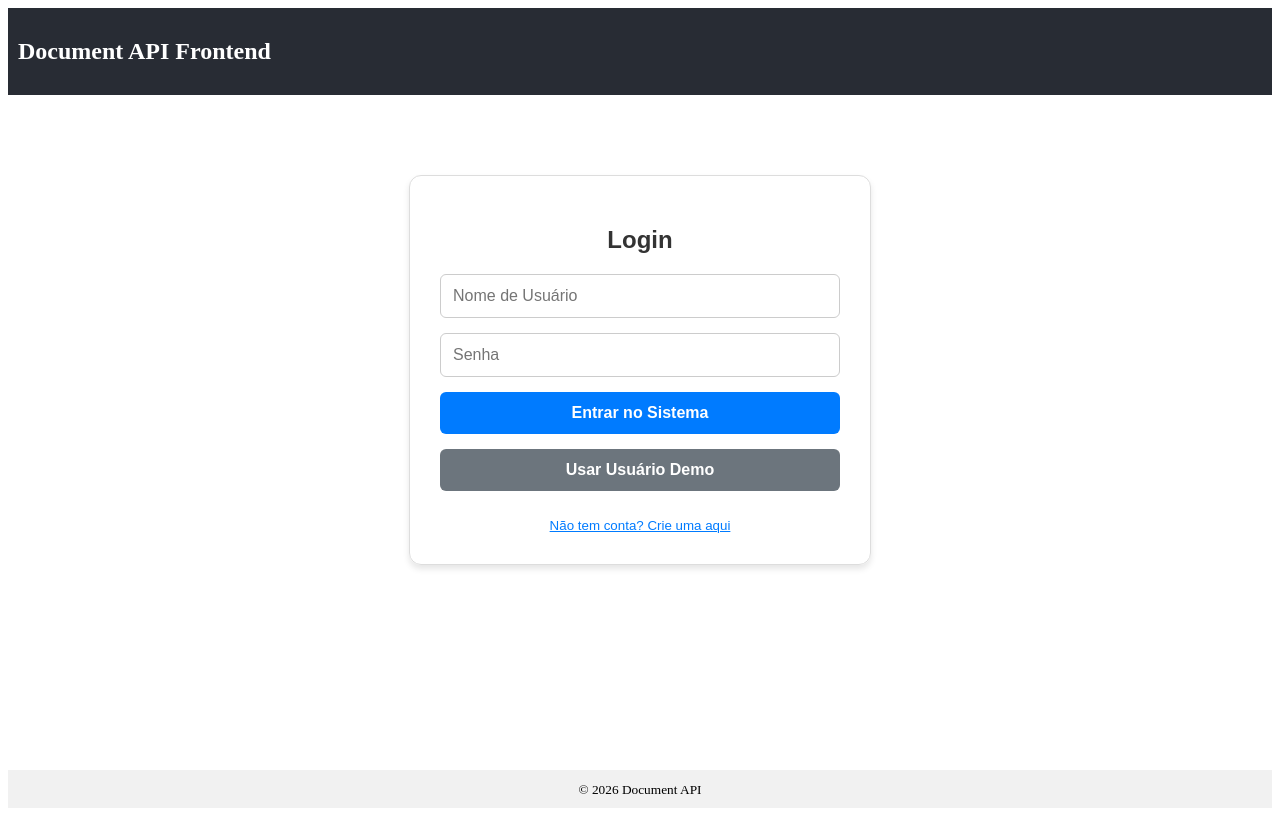
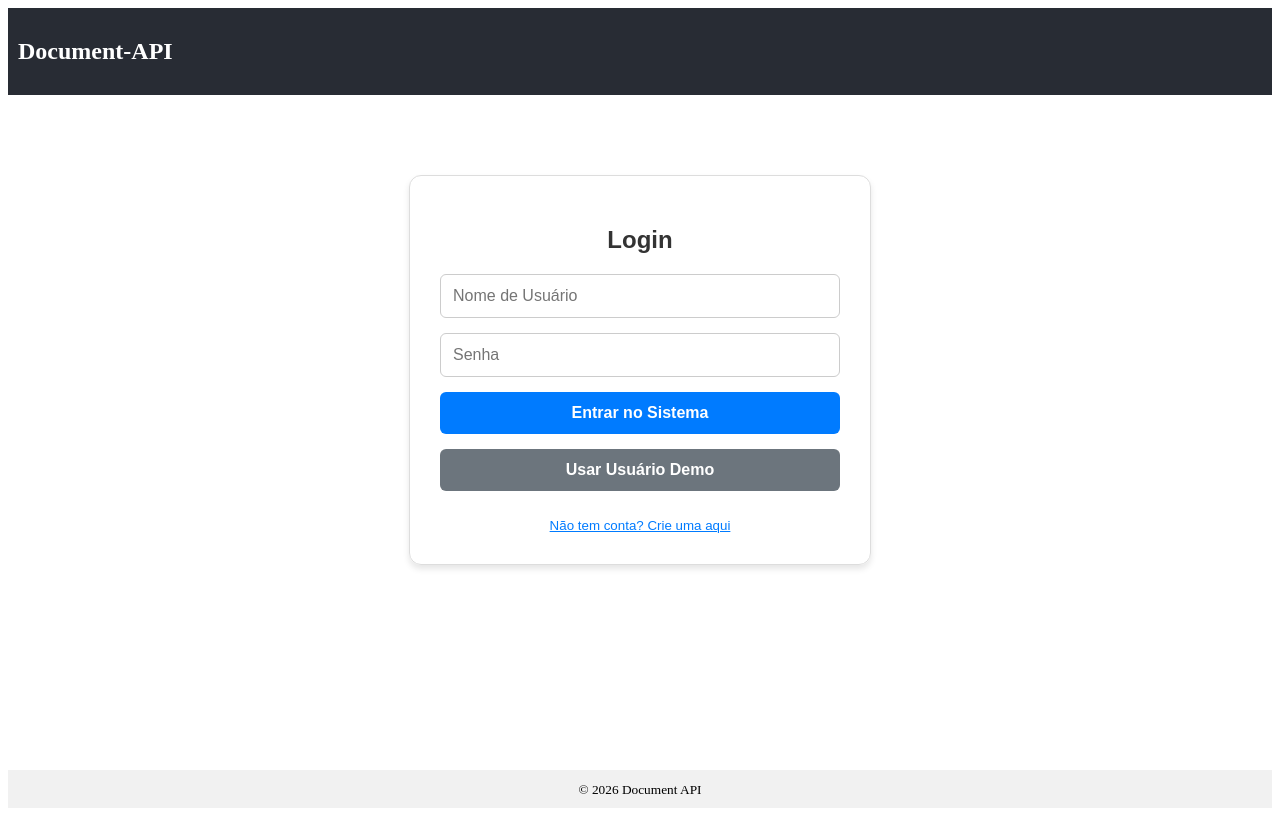
Before and after one commit to Wilcleyber/Document-API-Frontend, a React (Vite) app: page /login in a window 1280 px wide. Built offline with nearby package versions, Linux system fonts and the light colour scheme; no server answers.

Commit message:
PrivateRoute barrando geral! Corrigido!

```diff
--- a/index.html
+++ b/index.html
@@ -3,7 +3,7 @@
   <head>
     <meta charset="UTF-8" />
     <meta name="viewport" content="width=device-width, initial-scale=1.0" />
-    <title>Document API Frontend</title>
+    <title>Document-API</title>
   </head>
   <body>
     <!-- Ponto de montagem do React -->
--- a/src/auth_api/index.ts
+++ b/src/auth_api/index.ts
@@ -1,4 +1,4 @@
-import { api } from "../api"; // instância global do Axios
+import api from "../services/api"; // instância global do Axios
 import { TOKEN_KEY } from "../app/config";
 
 // Tipo das credenciais
--- a/src/layout/Header.tsx
+++ b/src/layout/Header.tsx
@@ -16,7 +16,7 @@ const Header: React.FC = () => {
       }}
     >
       {/* Nome do app sempre visível */}
-      <h2>Document API Frontend</h2>
+      <h2>Document-API</h2>
 
       {/* Se autenticado → mostra role e botão logout */}
       {isAuthenticated && (
--- a/src/pages/LoginPage.tsx
+++ b/src/pages/LoginPage.tsx
@@ -32,7 +32,7 @@ const LoginPage: React.FC = () => {
       // Note: Verifique se o seu backend retorna 'user_id' ou 'id'
       setSession(data.token, data.user_id || data.id, data.role);
 
-      // Sucesso! Vai para o Explorer
+      console.log("Login OK! Navegando para o explorer...");
       navigate("/explorer");
     } catch (error: any) {
       console.error(error);
--- a/src/router/PrivateRoute.tsx
+++ b/src/router/PrivateRoute.tsx
@@ -2,14 +2,14 @@ import React from "react";
 import { Navigate } from "react-router-dom";
 import { useAuth } from "../auth_state/useAuth";
 
-interface Props {
-  children: React.ReactNode;
-}
+const PrivateRoute: React.FC<{ children: React.ReactNode }> = ({ children }) => {
+  const { isAuthenticated } = useAuth();
 
-const PrivateRoute: React.FC<Props> = ({ children }) => {
-  const { token } = useAuth();
+  // Pegamos o token direto do localStorage para um "double check"
+  const token = localStorage.getItem("access_token");
 
-  if (!token) {
+  // Se não estiver autenticado no estado E não tiver token no storage... Tchau!
+  if (!isAuthenticated && !token) {
     return <Navigate to="/login" replace />;
   }
 
```
